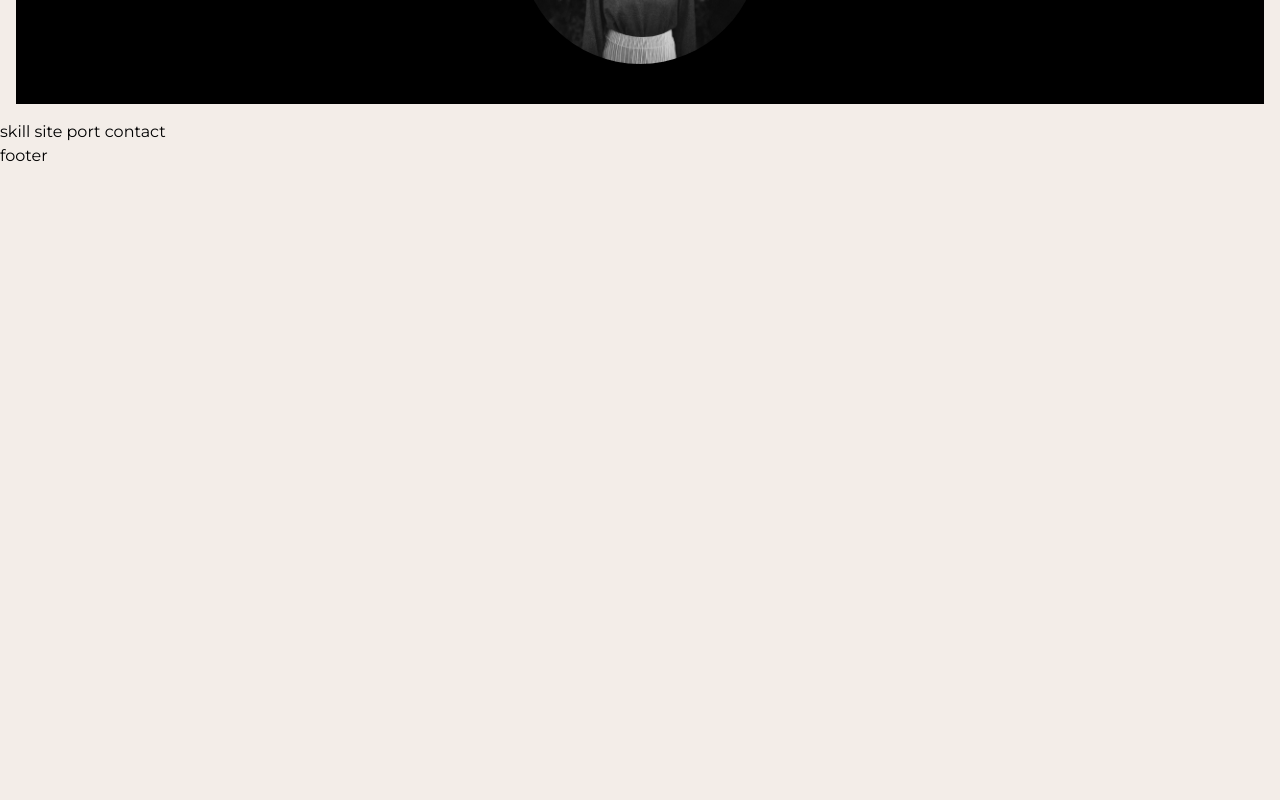
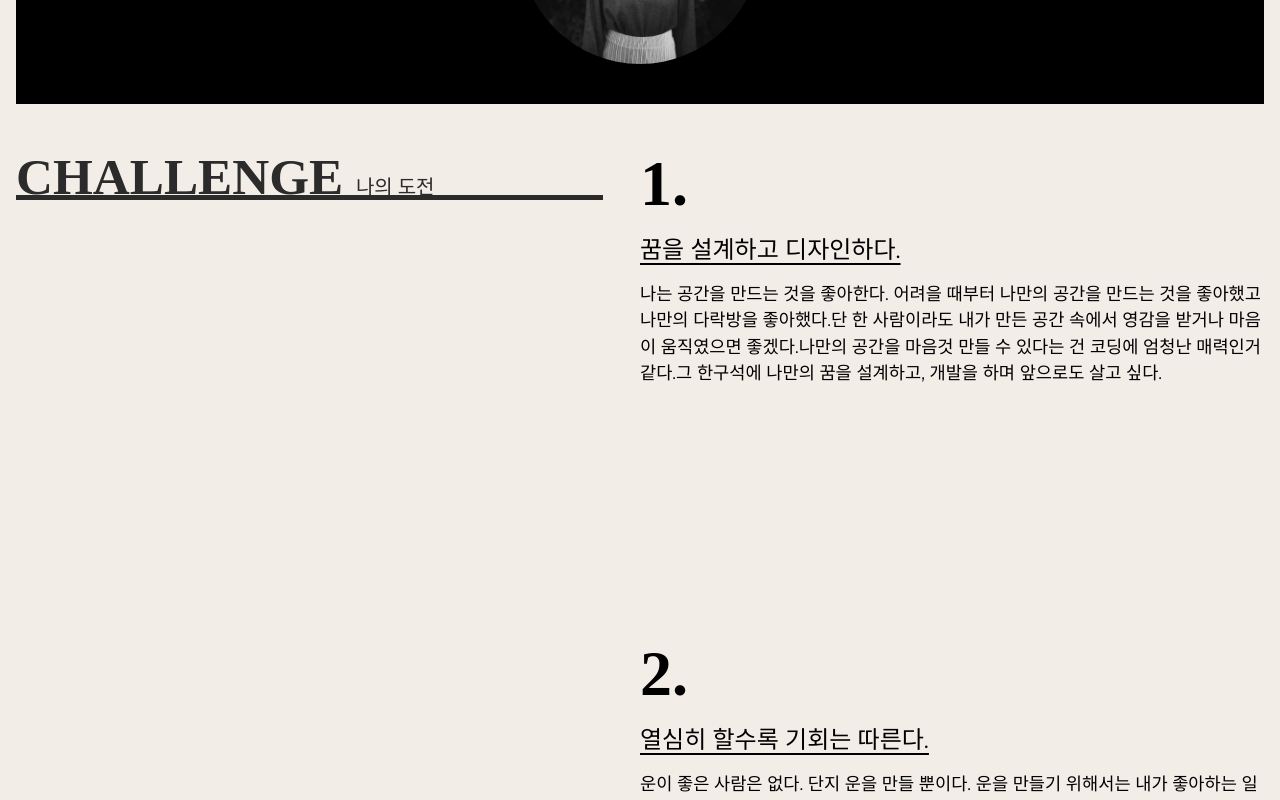
Before and after one commit to chu9400/port2023-vue, a Vue app: page / in a window 1280 px wide. Shown: the part 680-1480 px from the top of the page. Before the commit the page ends 848 px from the top, so only its background shows below. Built offline with nearby package versions, Linux system fonts and the light colour scheme; a small style sheet from the web is missing; a web font is replaced by a local one.

Commit message:
🥹 스킬 완료

```diff
--- a/src/components/Skill.vue
+++ b/src/components/Skill.vue
@@ -1,3 +1,100 @@
+<script setup>
+    import { skillText } from "../constants";
+</script>
+
+
 <template>
-    skill
+    <section id="skill">
+        <div class="skill__inner">
+            <h2 class="skill__title">
+                challenge <em>나의 도전</em>
+            </h2>
+            <div class="skill__desc">
+                <div v-for="(skill, key) in skillText" :key="key">
+                    <span>{{ key + 1 }}.</span>
+                    <h3>{{ skill.title }}</h3>
+                    <p>{{ skill.desc }}</p>
+                </div>
+            </div>
+        </div>
+    </section>
 </template>
+
+<style lang="scss">
+.skill__inner {
+    padding: 16px;
+    display: flex;
+    justify-content: space-between;
+
+    @media (max-width: 800px) {
+        flex-direction: column;
+    }
+
+    .skill__title {
+        position: sticky;
+        top: 70px;
+        left: 0;
+        width: 47%;
+        height: 5vw;
+        font-size: 4vw;
+        font-weight: 900;
+        line-height: 1.6;
+        font-family: var(--mainKor-font);
+        text-transform: uppercase;
+        color: var(--black100);
+        border-bottom: 0.4vw solid var(--black100);
+
+        @media (max-width: 800px) {
+            width: 100%;
+            margin-top: 10vw;
+            font-size: 30px;
+            height: auto;
+            top: 68px;
+            background-color: var(--mainBg-color);
+        }
+
+        em{
+            font-size: 1.25rem;
+            font-weight: 400;
+            line-height: 2;
+        }
+    }
+
+    .skill__desc {
+        width: 50%;
+
+        @media (max-width: 800px) {
+            padding: 5vw;
+            width: 100%;
+        }
+
+
+
+        span{
+            font-size: 5vw;
+            line-height: 1;
+            font-weight: 900;
+            line-height: 1.5;
+            font-family: var(--mainNum-font);
+
+            @media (max-width: 800px) {
+                font-size:20vw;
+            }
+
+        }
+
+        h3{
+            font-size: 1.5rem;
+            text-decoration: underline;
+            text-underline-position: under;
+            margin-bottom: 1vw;
+        }
+
+        p{
+            margin-bottom: 30vh;
+            font-size: 1.1rem;
+        }
+
+    }
+}
+</style>
```
